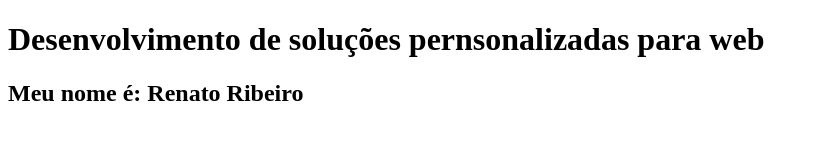
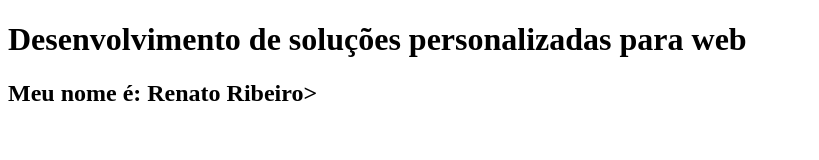
Before and after one commit to RenatoRibeiro12/avantiweb, a plain HTML site: page index.html in a window 1280 px wide. Shown: the whole page, without its empty margins (0-819 px from the left). Drawn offline with Linux system fonts and the light colour scheme.

Commit message:
correção de texto

```diff
--- a/index.html
+++ b/index.html
@@ -6,7 +6,7 @@
     <title>Avanti Web</title>
 </head>
 <body>
-    <h1>Desenvolvimento de soluções pernsonalizadas para web</h1>
-    <h2>Meu nome é: <b>Renato Ribeiro</b></h2>
+    <h1>Desenvolvimento de soluções personalizadas para web</h1>
+    <h2>Meu nome é: Renato Ribeiro></h2>
 </body>
 </html>
```
